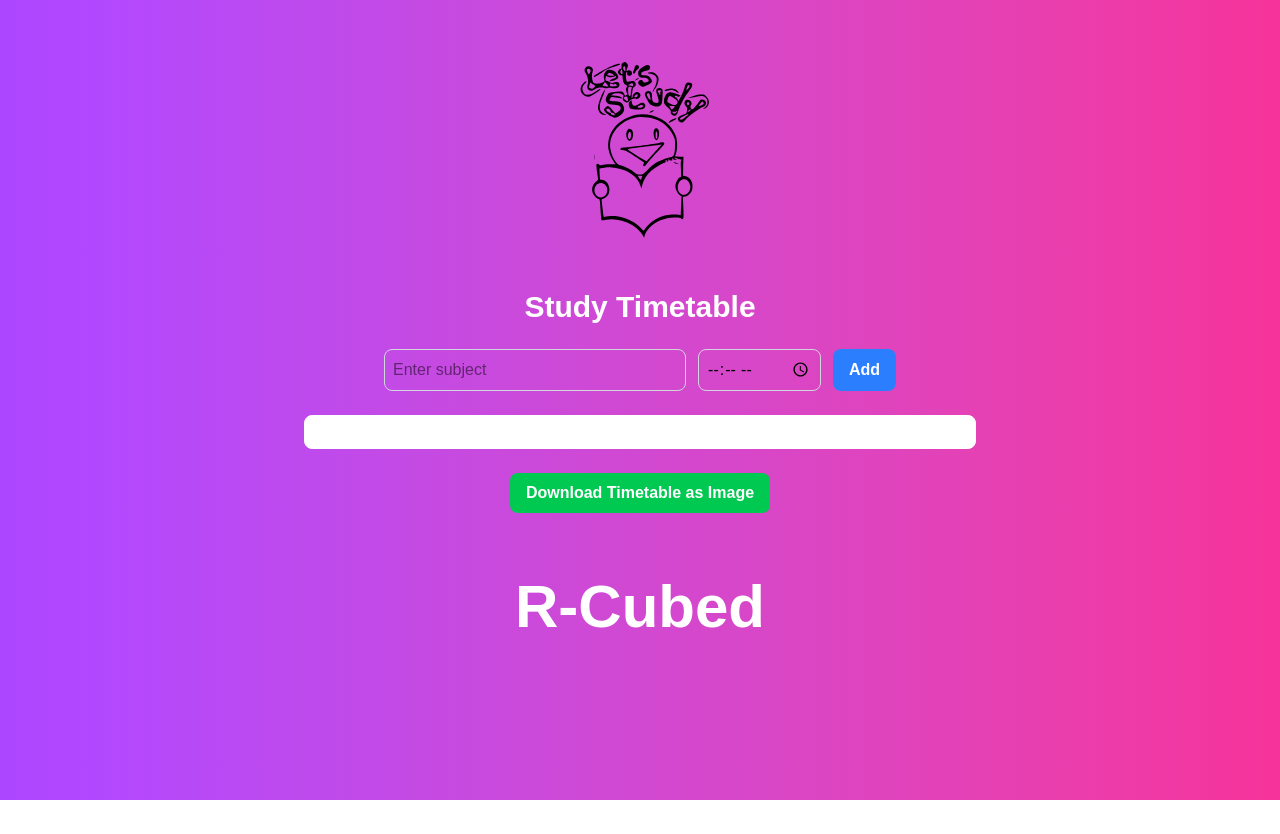
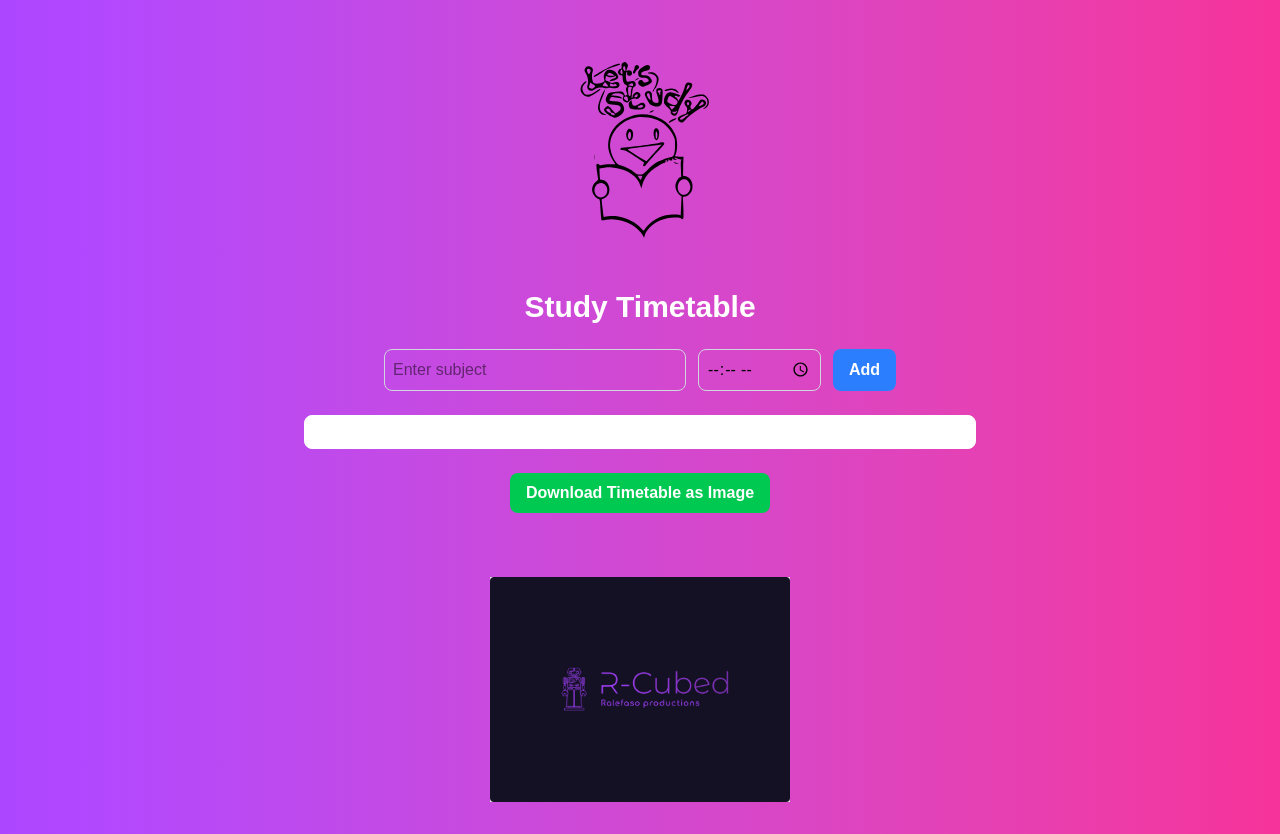
Before and after one commit to RR-Ralefaso/TimeTableBuilder, a Next.js app: page / in a window 1280 px wide. Before the commit the page ends 800 px from the top, so only its background shows below. Built offline with nearby package versions, Linux system fonts and the light colour scheme.

Commit message:
changed logo

```diff
--- a/app/page.tsx
+++ b/app/page.tsx
@@ -119,7 +119,13 @@ export default function Home() {
 
       {/* Footer with R-Cubed logo */}
       <footer className="mt-16">
-        <h1 className="text-6xl font-extrabold text-white">R-Cubed</h1>
+        <Image
+          src="/r-cubed-logo.png"
+          alt="R-Cubed Logo"
+          width={300}
+          height={300}
+          priority
+        />
       </footer>
     </div>
   );
```
Also changed, not shown: public/r-cubed-logo.png (added).
